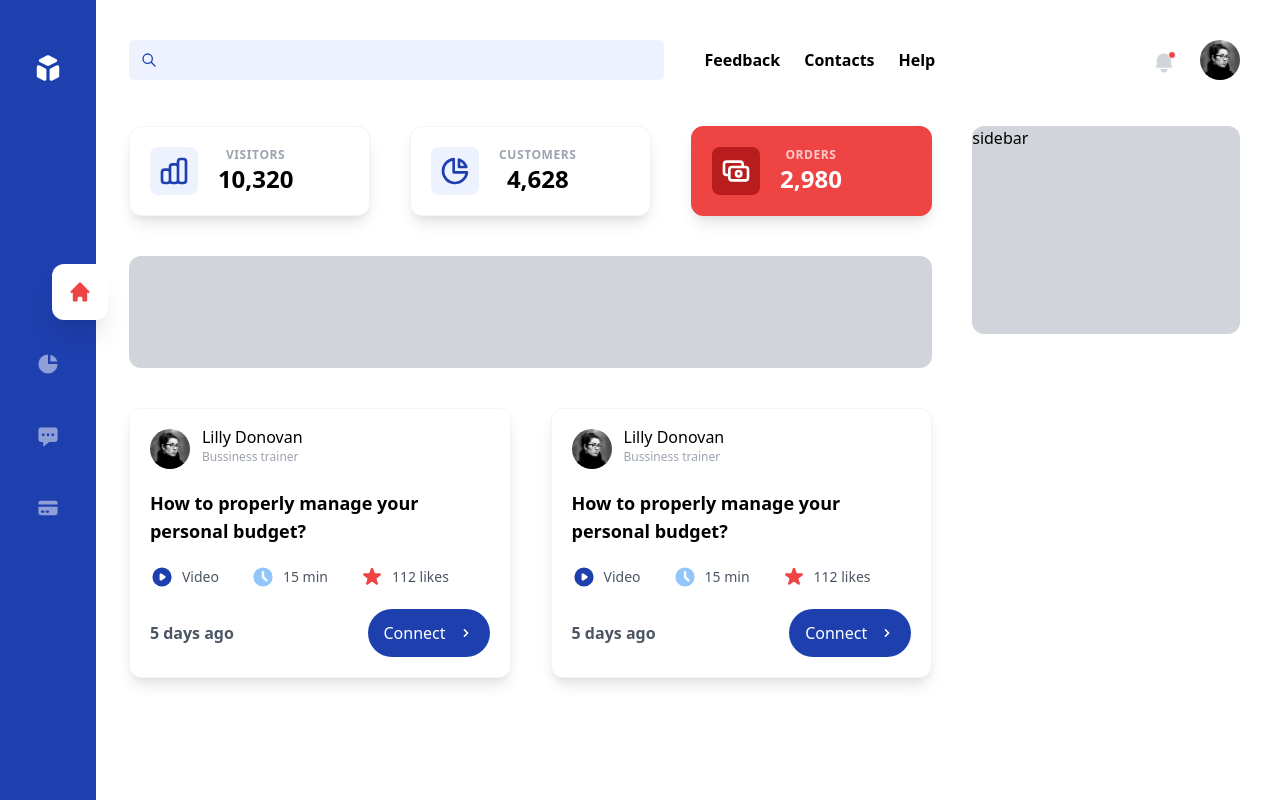
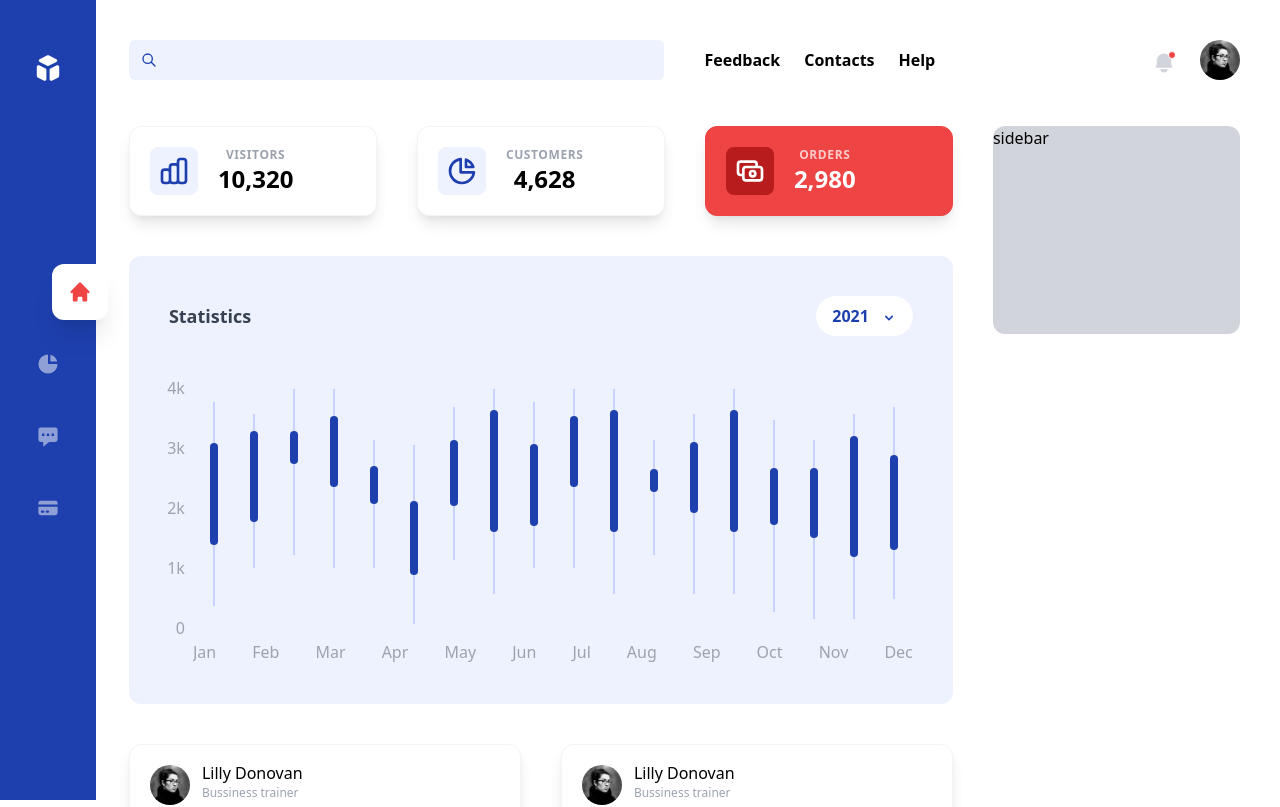
Before and after one commit to marcopgordillo/dashboard-vue-tailwindcss, a Vue app: page / in a window 1280 px wide. Shown: the top 807 px of the page. Built offline with nearby package versions, Linux system fonts and the light colour scheme.

Commit message:
Add Candlesticks component

```diff
--- a/src/App.vue
+++ b/src/App.vue
@@ -22,37 +22,10 @@
       <div class="lg:transform-none transition-transform duration-300" :class="showSidebar ? '-translate-x-full' : ''">
         <div class="flex mt-4 lg:mt-10 lg:space-x-10">
           <div class="w-full flex-shrink-0 lg:w-3/4 lg:flex-shrink rounded-xl">
-            <div class="flex space-x-4 lg:space-x-10">
-              <div class="w-1/3 bg-white shadow-lg border border-gray-100 rounded-xl flex flex-col lg:flex-row items-center px-3 py-5 lg:p-5 space-x-0 lg:space-x-5">
-                <div class="bg-indigo-50 p-2 rounded-lg text-blue-800 w-full lg:w-auto">
-                  <ChartBarIcon class="w-8 mx-auto" />
-                </div>
-                <div>
-                  <span class="block text-center uppercase text-xs text-gray-400 tracking-wider font-semibold mx-auto">Visitors</span>
-                  <span class="text-xl lg:text-2xl font-semibold block text-center">10,320</span>
-                </div>
-              </div>
-              <div class="w-1/3 bg-white shadow-lg border border-gray-100 rounded-xl flex flex-col lg:flex-row items-center px-3 py-5 lg:p-5 space-x-0 lg:space-x-5">
-                <div class="bg-indigo-50 p-2 rounded-lg text-blue-800 w-full lg:w-auto">
-                  <ChartPieIcon class="w-8 mx-auto" />
-                </div>
-                <div>
-                  <span class="block text-center uppercase text-xs text-gray-400 tracking-wider font-semibold">Customers</span>
-                  <span class="text-xl lg:text-2xl font-semibold block text-center">4,628</span>
-                </div>
-              </div>
-              <div class="w-1/3 bg-red-500 shadow-lg border border-red-500 rounded-xl flex flex-col lg:flex-row items-center px-3 py-5 lg:p-5 space-x-0 lg:space-x-5">
-                <div class="bg-red-700 p-2 rounded-lg text-white w-full lg:w-auto">
-                  <CashIcon class="w-8 mx-auto" />
-                </div>
-                <div>
-                  <span class="block text-center uppercase text-xs text-red-200 tracking-wider font-semibold">Orders</span>
-                  <span class="text-xl lg:text-2xl font-semibold text-white block text-center">2,980</span>
-                </div>
-              </div>
-            </div>
 
-            <div class="bg-gray-300 rounded-xl h-28 mt-4 lg:mt-10 w-full"></div>
+            <SmallCards />
+
+            <Candlesticks />
 
             <Blog />
           </div>
@@ -66,11 +39,12 @@
 
 <script setup>
 import { ref } from 'vue'
-import { ChartBarIcon, ChartPieIcon, CashIcon } from '@heroicons/vue/outline'
 import { CubeIcon } from '@heroicons/vue/solid'
 import MainNav from '@/components/MainNav.vue'
 import Tools from '@/components/Tools.vue'
 import Blog from '@/components/Blog.vue'
+import SmallCards from '@/components/SmallCards.vue'
+import Candlesticks from '@/components/Candlesticks.vue'
 
 let showSidebar = ref(false)
 </script>
--- /dev/null
+++ b/src/components/Candlesticks.vue
@@ -0,0 +1,203 @@
+<template>
+    <div class="mt-4 lg:mt-10">
+        <div class="bg-indigo-50 rounded-xl p-4 lg:p-10">
+            <div class="flex justify-between items-center mb-10">
+                <h3 class="text-lg font-semibold text-gray-700">Statistics</h3>
+                <div>
+                    <button class="bg-white text-blue-800 flex space-x-3 items-center px-4 py-2 rounded-full font-semibold focus:outline-none">
+                        <span>2021</span>
+                        <span class="block w-4 pt-1">
+                            <ChevronDownIcon />
+                        </span>
+                    </button>
+                </div>
+            </div>
+
+            <div class="w-full h-72 relative">
+                <div class="absolute h-full w-4 left-0 flex flex-col justify-between items-end text-gray-400 pb-6">
+                    <span>4k</span>
+                    <span>3k</span>
+                    <span>2k</span>
+                    <span>1k</span>
+                    <span>0</span>
+                </div>
+                <div class="relative h-full ml-6 overflow-x-auto overflow-y-hidden">
+                    <div class="pb-8 flex justify-between h-full w-max md:w-auto relative">
+                        <div
+                            v-for="candle in candles"
+                            :key="candle.id"
+                            class="relative w-10 h-full inline-block">
+                            <div
+                                class="border border-indigo-200 inline-block absolute left-1/2 "
+                                :style="{
+                                    height: candle.thinHeight,
+                                    top: candle.thinTop,
+                                }"
+                            >
+                                <div class="relative w-full h-full">
+                                    <div
+                                        class="w-2 absolute -translate-x-1/2 bg-blue-800 rounded-full"
+                                        :style="{
+                                            height: candle.wideHeight,
+                                            top: candle.wideTop,
+                                        }"
+                                    ></div>
+                                </div>
+                            </div>
+                        </div>
+
+                        <div class="absolute w-full bottom-0 flex justify-between text-gray-400">
+                            <span>Jan</span>
+                            <span>Feb</span>
+                            <span>Mar</span>
+                            <span>Apr</span>
+                            <span>May</span>
+                            <span>Jun</span>
+                            <span>Jul</span>
+                            <span>Aug</span>
+                            <span>Sep</span>
+                            <span>Oct</span>
+                            <span>Nov</span>
+                            <span>Dec</span>
+                        </div>
+                    </div>
+
+                </div>
+            </div>
+        </div>
+    </div>
+</template>
+
+<script setup>
+import { ref } from 'vue'
+import { ChevronDownIcon } from '@heroicons/vue/solid'
+
+const candles = ref([
+    {
+        id: 1,
+        thinHeight: "80%",
+        thinTop: "10%",
+        wideHeight: "50%",
+        wideTop: "20%",
+    },
+    {
+        id: 2,
+        thinHeight: "60%",
+        thinTop: "15%",
+        wideHeight: "60%",
+        wideTop: "10%",
+    },
+    {
+        id: 3,
+        thinHeight: "65%",
+        thinTop: "5%",
+        wideHeight: "20%",
+        wideTop: "25%",
+    },
+    {
+        id: 4,
+        thinHeight: "70%",
+        thinTop: "5%",
+        wideHeight: "40%",
+        wideTop: "15%",
+    },
+    {
+        id: 5,
+        thinHeight: "50%",
+        thinTop: "25%",
+        wideHeight: "30%",
+        wideTop: "20%",
+    },
+    {
+        id: 6,
+        thinHeight: "70%",
+        thinTop: "27%",
+        wideHeight: "42%",
+        wideTop: "31%",
+    },
+    {
+        id: 7,
+        thinHeight: "60%",
+        thinTop: "12%",
+        wideHeight: "44%",
+        wideTop: "21%",
+    },
+    {
+        id: 8,
+        thinHeight: "80%",
+        thinTop: "5%",
+        wideHeight: "60%",
+        wideTop: "10%",
+    },
+    {
+        id: 9,
+        thinHeight: "65%",
+        thinTop: "10%",
+        wideHeight: "50%",
+        wideTop: "25%",
+    },
+    {
+        id: 10,
+        thinHeight: "70%",
+        thinTop: "5%",
+        wideHeight: "40%",
+        wideTop: "15%",
+    },
+    {
+        id: 11,
+        thinHeight: "80%",
+        thinTop: "5%",
+        wideHeight: "60%",
+        wideTop: "10%",
+    },
+    {
+        id: 12,
+        thinHeight: "45%",
+        thinTop: "25%",
+        wideHeight: "20%",
+        wideTop: "25%",
+    },
+    {
+        id: 13,
+        thinHeight: "70%",
+        thinTop: "15%",
+        wideHeight: "40%",
+        wideTop: "15%",
+    },
+    {
+        id: 14,
+        thinHeight: "80%",
+        thinTop: "5%",
+        wideHeight: "60%",
+        wideTop: "10%",
+    },
+    {
+        id: 15,
+        thinHeight: "75%",
+        thinTop: "17%",
+        wideHeight: "30%",
+        wideTop: "25%",
+    },
+    {
+        id: 16,
+        thinHeight: "70%",
+        thinTop: "25%",
+        wideHeight: "40%",
+        wideTop: "15%",
+    },
+    {
+        id: 17,
+        thinHeight: "80%",
+        thinTop: "15%",
+        wideHeight: "60%",
+        wideTop: "10%",
+    },
+    {
+        id: 18,
+        thinHeight: "75%",
+        thinTop: "12%",
+        wideHeight: "50%",
+        wideTop: "25%",
+    },
+])
+</script>
--- /dev/null
+++ b/src/components/SmallCards.vue
@@ -0,0 +1,35 @@
+<template>
+    <div class="flex space-x-4 lg:space-x-10">
+        <div class="w-1/3 bg-white shadow-lg border border-gray-100 rounded-xl flex flex-col lg:flex-row items-center px-3 py-5 lg:p-5 space-x-0 lg:space-x-5">
+            <div class="bg-indigo-50 p-2 rounded-lg text-blue-800 w-full lg:w-auto">
+                <ChartBarIcon class="w-8 mx-auto" />
+            </div>
+            <div>
+                <span class="block text-center uppercase text-xs text-gray-400 tracking-wider font-semibold mx-auto">Visitors</span>
+                <span class="text-xl lg:text-2xl font-semibold block text-center">10,320</span>
+            </div>
+        </div>
+        <div class="w-1/3 bg-white shadow-lg border border-gray-100 rounded-xl flex flex-col lg:flex-row items-center px-3 py-5 lg:p-5 space-x-0 lg:space-x-5">
+            <div class="bg-indigo-50 p-2 rounded-lg text-blue-800 w-full lg:w-auto">
+                <ChartPieIcon class="w-8 mx-auto" />
+            </div>
+            <div>
+                <span class="block text-center uppercase text-xs text-gray-400 tracking-wider font-semibold">Customers</span>
+                <span class="text-xl lg:text-2xl font-semibold block text-center">4,628</span>
+            </div>
+        </div>
+        <div class="w-1/3 bg-red-500 shadow-lg border border-red-500 rounded-xl flex flex-col lg:flex-row items-center px-3 py-5 lg:p-5 space-x-0 lg:space-x-5">
+            <div class="bg-red-700 p-2 rounded-lg text-white w-full lg:w-auto">
+                <CashIcon class="w-8 mx-auto" />
+            </div>
+            <div>
+                <span class="block text-center uppercase text-xs text-red-200 tracking-wider font-semibold">Orders</span>
+                <span class="text-xl lg:text-2xl font-semibold text-white block text-center">2,980</span>
+            </div>
+        </div>
+    </div>
+</template>
+
+<script setup>
+import { ChartBarIcon, ChartPieIcon, CashIcon } from '@heroicons/vue/outline'
+</script>
```
